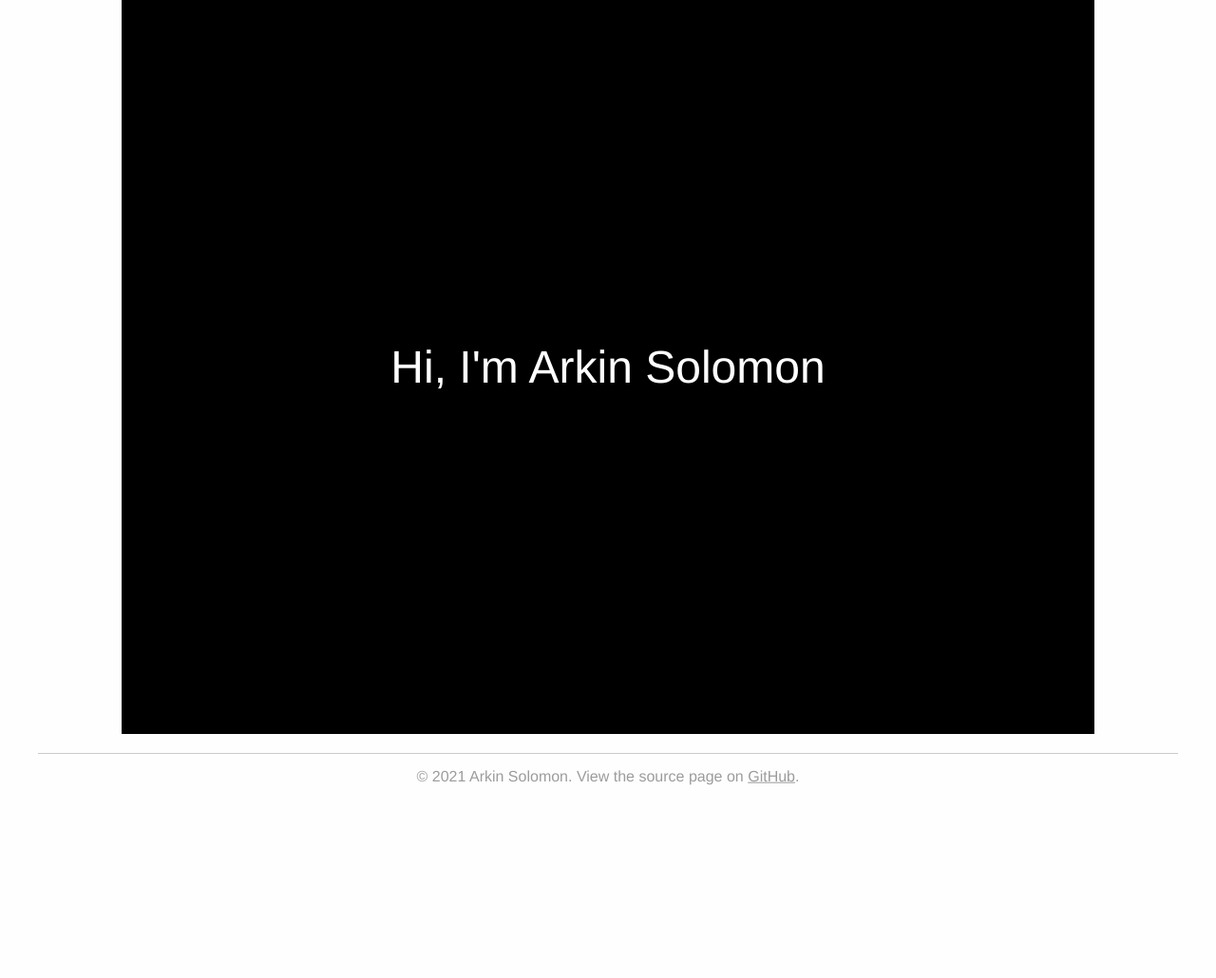
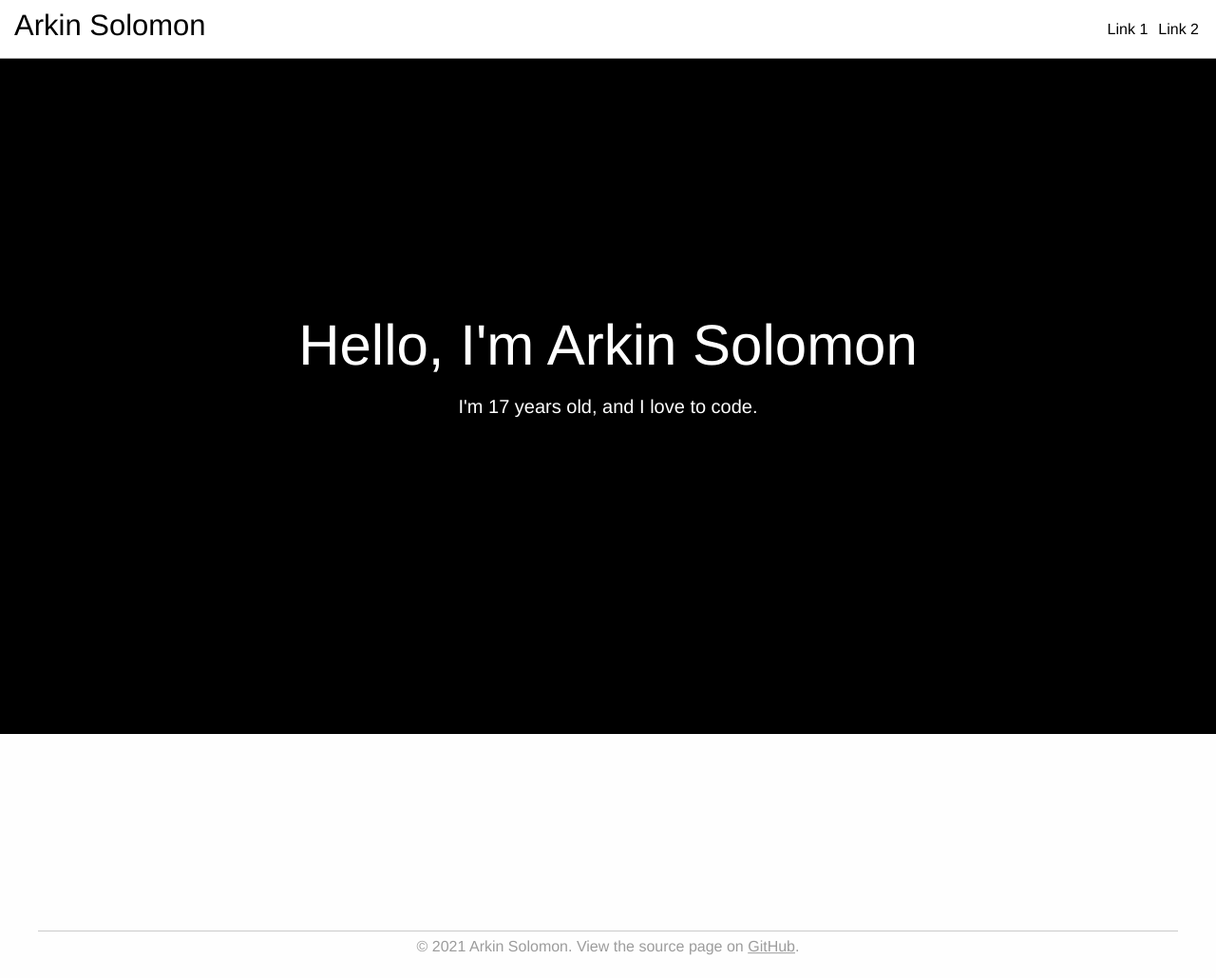
Before and after one commit to ArkinSolomon/ArkinSolomon.github.io, a Jekyll site: the page built from _pages/home.html, in a window 1280 px wide and 1030 px high. Shown: the whole window at 95% size. Built offline with Jekyll 4.4.1, drawn with Linux system fonts in a browser that asks for light colours.

Commit message:
Made some progress

```diff
--- a/_includes/head.html
+++ b/_includes/head.html
@@ -6,8 +6,13 @@
   <link rel="shortcut icon" href="/images/favicon.ico" type="image/x-icon">
   <link rel="stylesheet" href="{{ "/assets/css/foundation.css" | relative_url }}">
   <link rel="stylesheet" href="{{ "/assets/css/site.css" | relative_url }}">
+  <link href="https://unpkg.com/aos@2.3.1/dist/aos.css" rel="stylesheet">
   <script src="https://ajax.googleapis.com/ajax/libs/jquery/3.6.0/jquery.min.js"></script>
   <script src="/assets/js/foundation.js"></script>
+  <script src="https://unpkg.com/aos@2.3.1/dist/aos.js"></script>
+  <script>
+    $(document).ready(AOS.init);
+  </script>
   <title>{{ page.title }}</title>
   {% if jekyll.environment == 'production' and site.google_analytics %}
     {% include google-analytics.html %}
--- a/_includes/header.html
+++ b/_includes/header.html
@@ -1,3 +1,13 @@
 <header>
-
+  <div class="grid-x">
+    <div class="cell auto">
+      <h3><a href="/">Arkin Solomon</a></h3>
+    </div>
+    <div class="cell auto text-right">
+      <div class="links-container">
+        <a href="/">Link 1</a>
+        <a href="/">Link 2</a>
+      </div>
+    </div>
+  </div>
 </header>
--- a/_layouts/home.html
+++ b/_layouts/home.html
@@ -1,10 +1,13 @@
 ---
 layout: main
 ---
+<div id="home-title">
+  <div id="center-wrapper">
+    <h1 class="text-center" data-aos="fade-up" data-aos-duration="1000">Hello, I'm Arkin Solomon</h1>
+    <h5 class="text-center" data-aos="fade" data-aos-delay="1000" data-aos-duration="500">I'm 17 years old, and I love to code.</h5>
+  </div>
+</div>
 <div id="main-wrapper">
-  <div id="home-title">
-    <h1 class="text-center">Hi, I'm Arkin Solomon</h1>
-  </div>
   <main>
     {{ content }}
   </main>
--- a/_pages/home.html
+++ b/_pages/home.html
@@ -3,3 +3,4 @@ layout: home
 title: Home
 permalink: /
 ---
+<br><br><br><br><br><br><br><br><br><br><br><br><br><br><br><br><br><br><br><br><br><br><br><br><br><br><br><br><br><br><br><br><br><br><br><br><br><br><br><br>
--- a/_sass/_styles.scss
+++ b/_sass/_styles.scss
@@ -1,6 +1,6 @@
 $white: #ffffff;
 $black: #000000;
-$footer-text-color: #9c9c9c;
+$light-gray: #9c9c9c;
 
 @mixin centerer {
   position: absolute;
@@ -19,20 +19,54 @@ html, body {
   margin: 0;
 }
 
+header {
+  z-index: 1000;
+  background-color: $white;
+  padding-top: 5px;
+  padding-bottom: 5px;
+  width: 100%;
+  position: fixed;
+  border-bottom: 1px solid $light-gray;
+  a {
+    text-decoration: none;
+    color: $black;
+    &:hover {
+      text-decoration: underline;
+      color: $black;
+    }
+  }
+  .cell {
+    margin-left: 15px;
+    margin-right: 15px;
+    .links-container {
+      height: 100%;
+      width: 100%;
+      display: flex;
+      align-items: center;
+      justify-content: flex-end;
+      a {
+        margin-left: 5px;
+        padding-left: 3px;
+        padding-right: 3px;
+        &:hover {
+          color: $white;
+          background-color: $black;
+          text-decoration: none;
+          border-radius: 3px;
+        }
+      }
+    }
+  }
+}
+
 footer {
     margin-top: 5px;
     position: relative;
+    height: 50px;
+    text-align: center;
     hr {
       width: 100%;
     }
-    p {
-      margin-top: 15px;
-    }
-}
-
-footer {
-  height: 50px;
-  text-align: center;
 }
 
 main {
@@ -40,9 +74,9 @@ main {
 }
 
 #footer-text {
-  color: $footer-text-color;
+  color: $light-gray;
   a {
-    color: $footer-text-color;
+    color: $light-gray;
     text-decoration: underline;
   }
 }
@@ -56,11 +90,21 @@ main {
   background-color: $black;
   color: $white;
   height: 75vh;
-  h1 {
-    display: flex;
-    justify-content: center;
-    flex-direction: column;
-    height: 100%;
+  width: 100%;
+  display: flex;
+  flex-direction: row;
+  flex-wrap: wrap;
+  justify-content: center;
+  align-items: center;
+  position: absolute;
+  #center-wrapper {
+    width: 100%;
+    h1 {
+      font-size: 45pt;
+    }
+    h5 {
+      margin-top: 5px;
+    }
   }
 }
 
```
